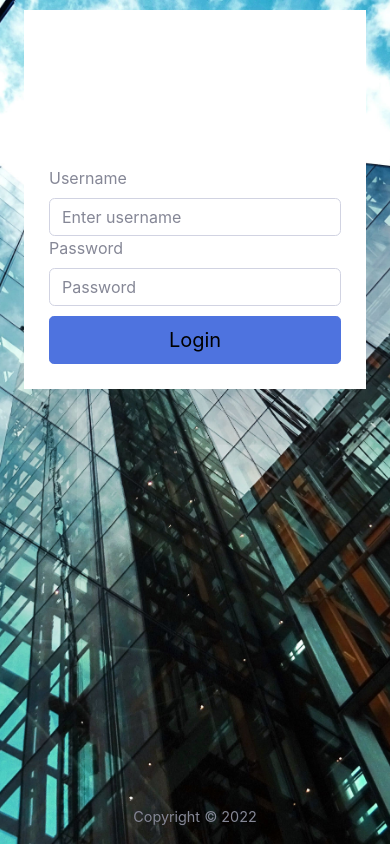
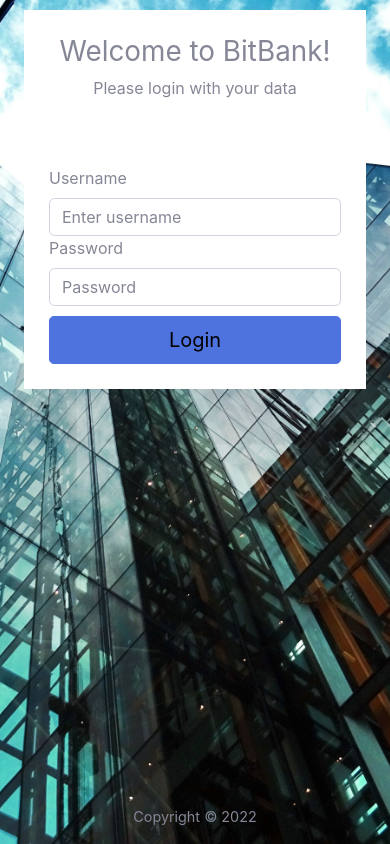
Before and after one commit to sineverba/online-banking-frontend, a React (Create React App) app: page / in a window 390 px wide. Built offline with nearby package versions, Linux system fonts and the light colour scheme; no server answers.

Commit message:
Fix title

```diff
--- a/src/assets/scss/app.scss
+++ b/src/assets/scss/app.scss
@@ -103,14 +103,11 @@
     }
 }
 
-div.container-fluid {
-    div.row {
-        div.col {
+div.container-login {
+    margin-top: 100px;
     h1, p {
         text-align: right;
     }
-            div.container {
-                margin-top: 100px;
     div.row {
         div.col-12 {
             background-color: white;
@@ -118,9 +115,13 @@
         }
     }
 }
+
+h1.title {
+    font-weight: bold;
+    text-transform: uppercase;
+    font-size: 105%;
 }
-    }
-}
+
 
 .card-header {
     h1, h2 {
@@ -153,16 +154,15 @@
 }
 
 @media only screen and (max-width: 767px) {
-    div.container-fluid {
+    div.container-login {
+        margin-top: 10px;
+        h1, p {
+            text-align: center;
+        }
         div.row {
-            div.col {
-                h1, p {
-                    text-align: left;
-                    color: white;
-                }
-                div.container {
-                    margin-top: 10px;
-                }
+            div.col-12 {
+                background-color: white;
+                padding: 25px;
             }
         }
     }
--- a/src/components/Title.js
+++ b/src/components/Title.js
@@ -1,17 +1,9 @@
 import React from "react";
-import PropTypes from "prop-types";
 
 export const Title = (props) => {
     return (
-        <h1 className="h3 mb-4 text-gray-800">{props.label}</h1>
+        <h1 className="title">{props.label}</h1>
     );
 };
 
-Title.propTypes = {
-    label: PropTypes.string,
-};
-Title.defaultProps = {
-    label: "Title"
-};
-
 export default Title;
--- a/src/views/HomePage/LoginForm.js
+++ b/src/views/HomePage/LoginForm.js
@@ -30,7 +30,7 @@
     }
 
     return (
-        <Container>
+        <Container className="container-login">
             <Row className="justify-content-md-center">
                 <Col xs={12} sm={6} lg="auto">
                     <h1>Welcome to BitBank!</h1>
```
Also changed, not shown: 2 other files (tests, documents, lock files or other folders). Lines whose indentation alone changed are shown as unchanged.
